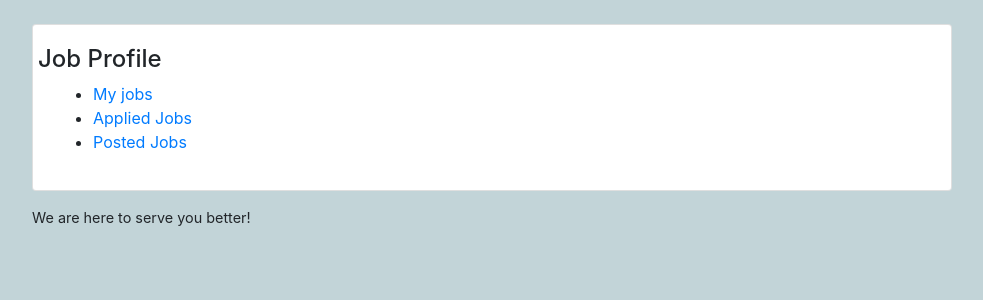
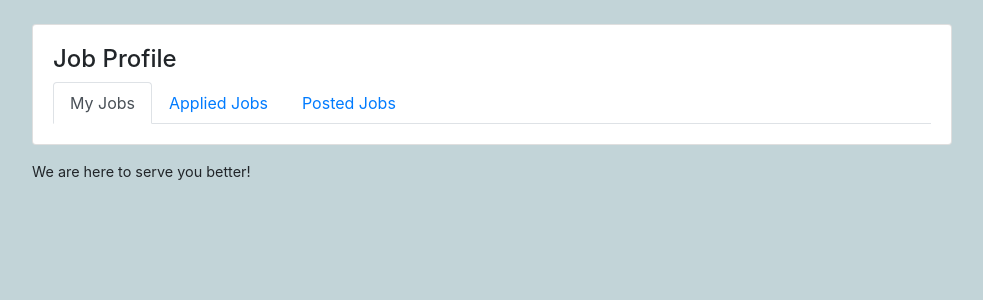
Before and after one commit to Zorro-Lin-7/Upwork, a Django app: template users/templates/users/user_job_profile.html in a window 1280 px wide. Shown: the part 56-356 px from the top of the page, without its empty margins (148-1131 px from the left). Run offline with Django 3.2, Linux system fonts and the light colour scheme; the template is opened without the code that fills it, so the values that code supplies are empty; some libraries are stand-ins or nearby versions.

Commit message:
补充user_job_profile.html信息

```diff
--- a/users/templates/users/user_job_profile.html
+++ b/users/templates/users/user_job_profile.html
@@ -3,24 +3,24 @@
 {% block content %}
 
     <div class="row">
-        <div>
+        <div class="col-xl-6 col-sm-6">
             <h4>Job Profile</h4>
         </div>
     </div>
 
     <div id="tabs">
-        <ul>
-            <li><a href="#c-tab">My jobs</a></li>
-            <li><a href="#m-tab">Applied Jobs</a></li>
-            <li><a href="#g-tab">Posted Jobs</a></li>
+        <ul class="nav nav-tabs" role="tablist">
+            <li class="nav-item"><a class="nav-link active" data-toggle="tab" href="#c-tab" role="tab">My Jobs</a></li>
+            <li class="nav-item"><a class="nav-link " data-toggle="tab" href="#m-tab" role="tab">Applied Jobs</a></li>
+            <li class="nav-item"><a class="nav-link" data-toggle="tab" href="#g-tab" role="tab">Posted Jobs</a></li>
         </ul>
-        <div>
-            <div>
+        <div class="tab-content">
+            <div class="tab-pane active" id="c-tab" role="tabpanel">
                 {% for job in user.job_freelancer.all %}
                     <a href="{% url 'jobs:job_detail' job.pk %}">{{ job.job_title }}</a><br/><br/>
                 {% endfor %}
             </div>
-            <div>
+            <div class="tab-pane active" id="m-tab" role="tabpanel">
                 {% for proposal in user.job_proposal.all %}
                     {% if proposal.job not in user.job_freelancer.all %}
                         <a href="{% url 'jobs:job_detail' proposal.job.pk %}">{{ proposal.job.job_title }}</a><br/><br/>
```
